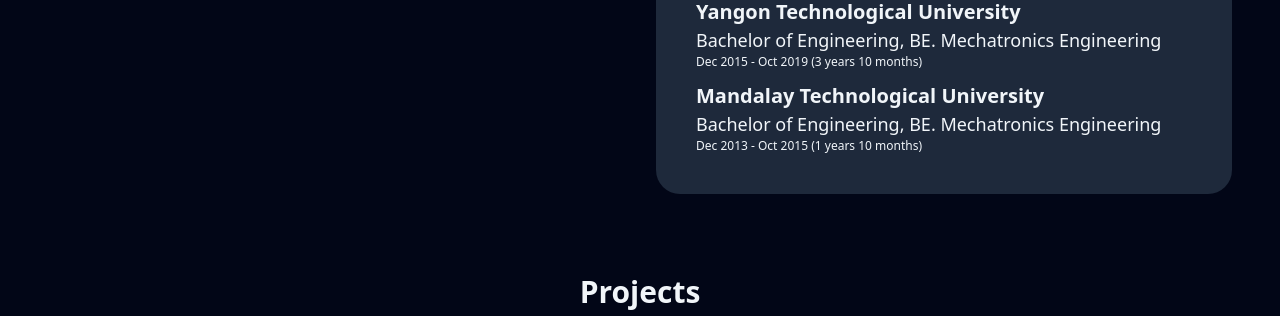
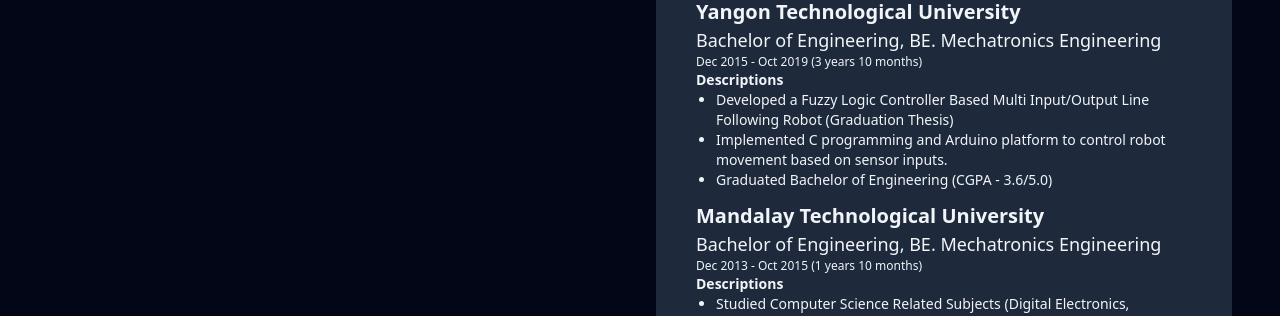
Before and after one commit to lwinmgmg/portfolio, a Next.js app: page / in a window 1280 px wide. Both pictures are taken after a click on the element "Education". Shown: the part 1054-1370 px from the top of the page. Built offline with nearby package versions, Linux system fonts and the light colour scheme.

Commit message:
Added education detail

```diff
--- a/app/ui/components/about/Education.tsx
+++ b/app/ui/components/about/Education.tsx
@@ -8,12 +8,21 @@
             title="Bachelor of Engineering, BE. Mechatronics Engineering"
             startDate={new Date("2015/12/01")}
             endDate={new Date("2019/10/01")}
+            descriptions={[
+                "Developed a Fuzzy Logic Controller Based Multi Input/Output Line Following Robot (Graduation Thesis)",
+                "Implemented C programming and Arduino platform to control robot movement based on sensor inputs.",
+                "Graduated Bachelor of Engineering (CGPA - 3.6/5.0)"
+            ]}
             />
             <EducationItem
             name="Mandalay Technological University"
             title="Bachelor of Engineering, BE. Mechatronics Engineering"
             startDate={new Date("2013/12/01")}
             endDate={new Date("2015/10/01")}
+            descriptions={[
+                "Studied Computer Science Related Subjects (Digital Electronics, Computer System Architecture and Programming, Programmable Logic Controller)",
+                "Transferred to Yangon Technological University"
+            ]}
             />
         </div>
     );
--- a/app/ui/components/about/EducationItem.tsx
+++ b/app/ui/components/about/EducationItem.tsx
@@ -5,9 +5,11 @@
 title,
 startDate,
 endDate,
+descriptions,
 }:{
     name: string,
     title: string,
+    descriptions: string[],
     startDate: Date,
     endDate?: Date,
 }){
@@ -19,6 +21,12 @@
             <h3 className="text-xl font-semibold">{name}</h3>
             <p className="text-lg">{title}</p>
             <p className="text-xs">{startDate.toLocaleString('en-us',{month:'short', year:'numeric'})} - {endDate ? endDate.toLocaleString('en-us',{month:'short', year:'numeric'}) : "current" }{" "}({Math.floor(years)}{" "} years{" "}{months}{" "}months)</p>
+            <p className="text-sm font-bold">Descriptions</p>
+            <ul className="list-disc px-5 text-sm font-thin">
+                {
+                    descriptions.map(desc => <li key={desc}>{desc}</li>)
+                }
+            </ul>
         </div>
     );
 }
--- a/app/ui/components/about/Experience.tsx
+++ b/app/ui/components/about/Experience.tsx
@@ -9,6 +9,7 @@
             location="Yangon, Myanmar"
             startDate={new Date("2021/01/18")}
             endDate={new Date("2024/03/18")}
+            website="https://www.frontiir.com/"
             />
             <ExperienceItem
             name="System and Network Engineer"
@@ -16,6 +17,7 @@
             location="Yangon, Myanmar"
             startDate={new Date("2020/06/01")}
             endDate={new Date("2020/12/30")}
+            website="https://www.t3ktechnology.com/"
             />
             <ExperienceItem
             name="Software Developer"
@@ -23,13 +25,15 @@
             location="Yangon, Myanmar"
             startDate={new Date("2019/11/01")}
             endDate={new Date("2020/04/30")}
+            website="https://www.cosmosmm.com/"
             />
             <ExperienceItem
             name="Internship"
             title="DigiNet Co., Ltd"
             location="Yangon, Myanmar"
             startDate={new Date("2018/11/26")}
-            endDate={new Date("2019/04/31")}
+            endDate={new Date("2019/01/31")}
+            website="https://www.diginet-sg.com/"
             />
         </div>
     );
--- a/app/ui/components/about/ExperienceItem.tsx
+++ b/app/ui/components/about/ExperienceItem.tsx
@@ -1,3 +1,4 @@
+import Link from "next/link";
 import { getDiffMonths } from "../../lib/dateCalc";
 
 export default function ExperienceItem({
@@ -6,12 +7,14 @@
 location,
 startDate,
 endDate,
+website = "/"
 }:{
     name: string,
     title: string,
     location: string,
     startDate: Date,
     endDate?: Date,
+    website?: string
 }){
     const monthDiff = getDiffMonths(startDate, endDate? endDate : new Date())
     const years = monthDiff / 12;
@@ -19,7 +22,7 @@
     return (
         <div className="eduction-item">
             <h3 className="text-xl font-semibold">{name}</h3>
-            <p className="text-md font-semibold">{" "}{title} ({location})</p>
+            <Link href={website} target="_blank" className="font-semibold text-blue-600 dark:text-blue-300 hover:underline"><p className="text-md">{" "}{title} ({location})</p></Link>
             <p className="text-xs">{startDate.toLocaleString('en-us',{month:'short', year:'numeric'})} - {endDate ? endDate.toLocaleString('en-us',{month:'short', year:'numeric'}) : "current" }{" "}({Math.floor(years)}{" "} years{" "}{months}{" "}months)</p>
         </div>
     );
```
